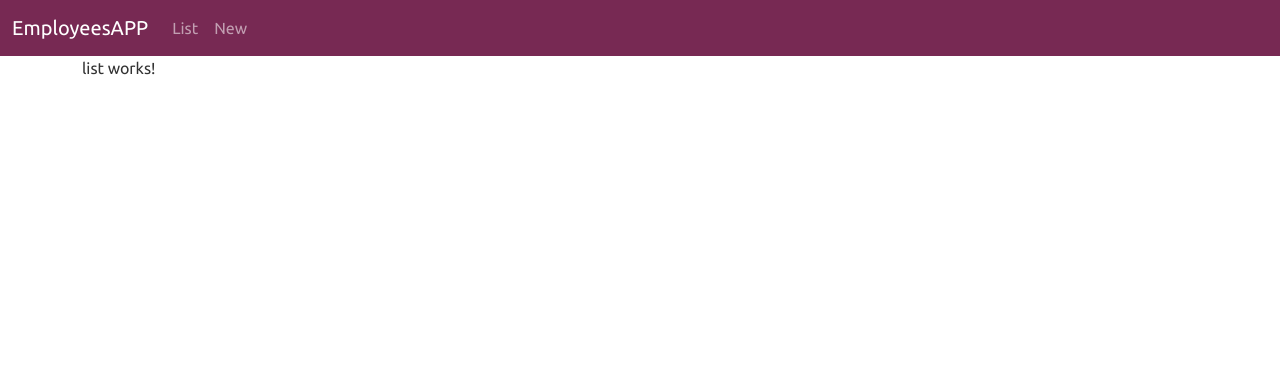
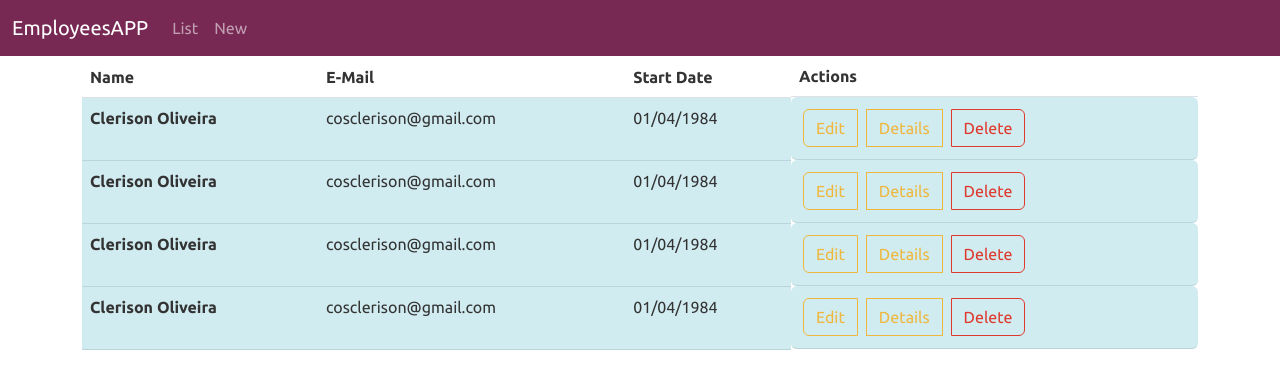
Before and after one commit to cosclerison/projectCRUD, an Angular app: page /list in a window 1280 px wide. Shown: the top 388 px of the page. Built offline with nearby package versions, Linux system fonts and the light colour scheme.

Commit message:
Tela list

```diff
--- a/src/app/pages/employees/list/list.component.html
+++ b/src/app/pages/employees/list/list.component.html
@@ -1 +1,24 @@
-<p>list works!</p>
+<div class="table-responsive">
+  <table class="table table-hover">
+    <thead>
+      <tr>
+        <th scope="col">Name</th>
+        <th scope="col">E-Mail</th>
+        <th scope="col">Start Date</th>
+        <th scope="col" class="d-none d-sm-block">Actions</th>
+      </tr>
+    </thead>
+    <tbody>
+      <tr class="table-info" *ngFor="let item of [0, 1, 2, 3]">
+        <th scope="row">Clerison Oliveira</th>
+        <td>cosclerison@gmail.com</td>
+        <td>01/04/1984</td>
+        <td class="btn-group d-none d-sm-block" role="group">
+          <button type="button" class="btn btn-outline-warning m-1" (click)="onGoToEdit(item)" >Edit</button>
+          <button type="button" class="btn btn-outline-warning m-1" (click)="onGoToDetails(item)">Details</button>
+          <button type="button" class="btn btn-outline-danger m-1"(click)="onGoToDelete(item)">Delete</button>
+        </td>
+      </tr>
+    </tbody>
+  </table>
+</div>
--- a/src/app/pages/employees/list/list.component.ts
+++ b/src/app/pages/employees/list/list.component.ts
@@ -1,3 +1,4 @@
+import { Router } from '@angular/router';
 import { Component, OnInit } from '@angular/core';
 
 @Component({
@@ -7,9 +8,21 @@ import { Component, OnInit } from '@angular/core';
 })
 export class ListComponent implements OnInit {
 
-  constructor() { }
+  constructor(
+    private router: Router
+  ) { }
 
   ngOnInit(): void {
   }
 
+  onGoToEdit(Item: any): void{
+    this.router.navigate(['edit']);
+  }
+  onGoToDetails(Item: any): void{
+    this.router.navigate(['details']);
+  }
+  onGoToDelete(Item: any): void{
+    alert('Deleted');
+  }
+
 }
```
